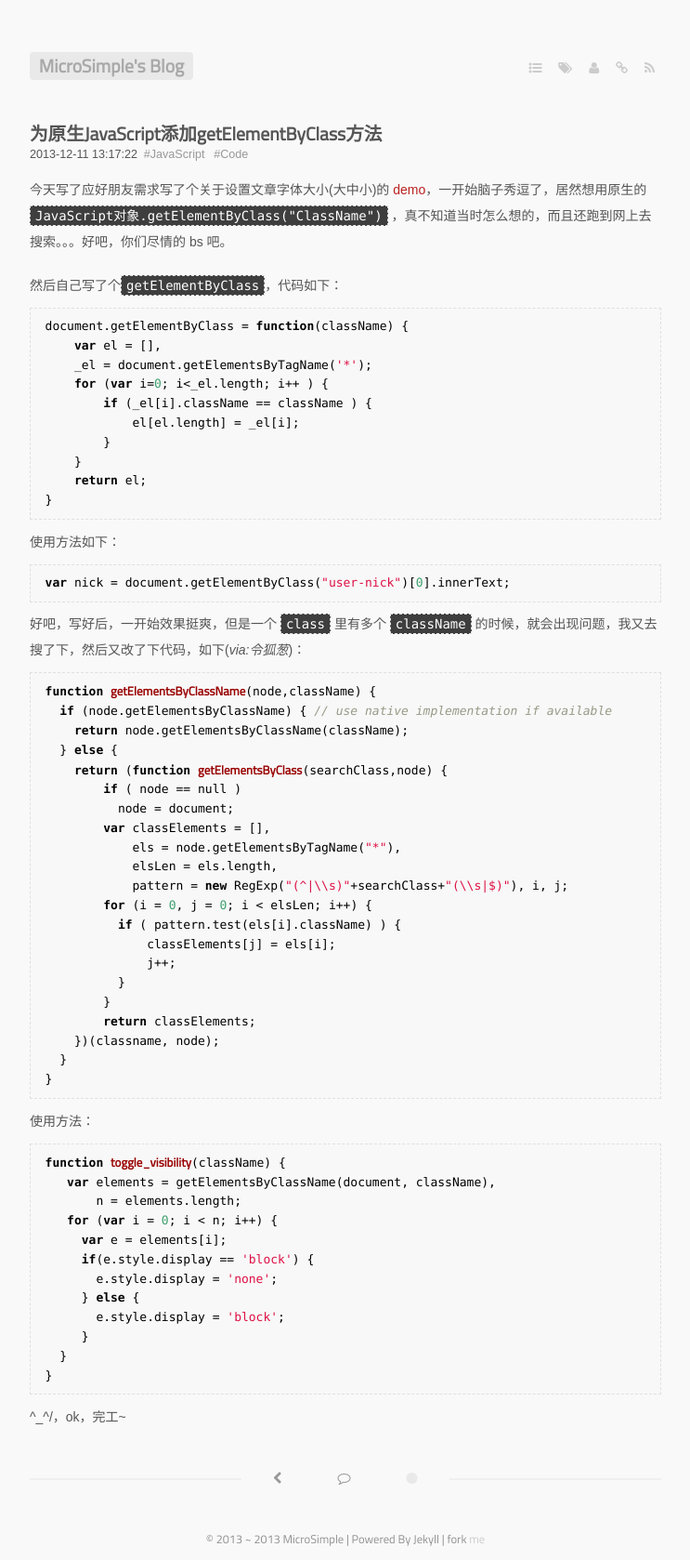
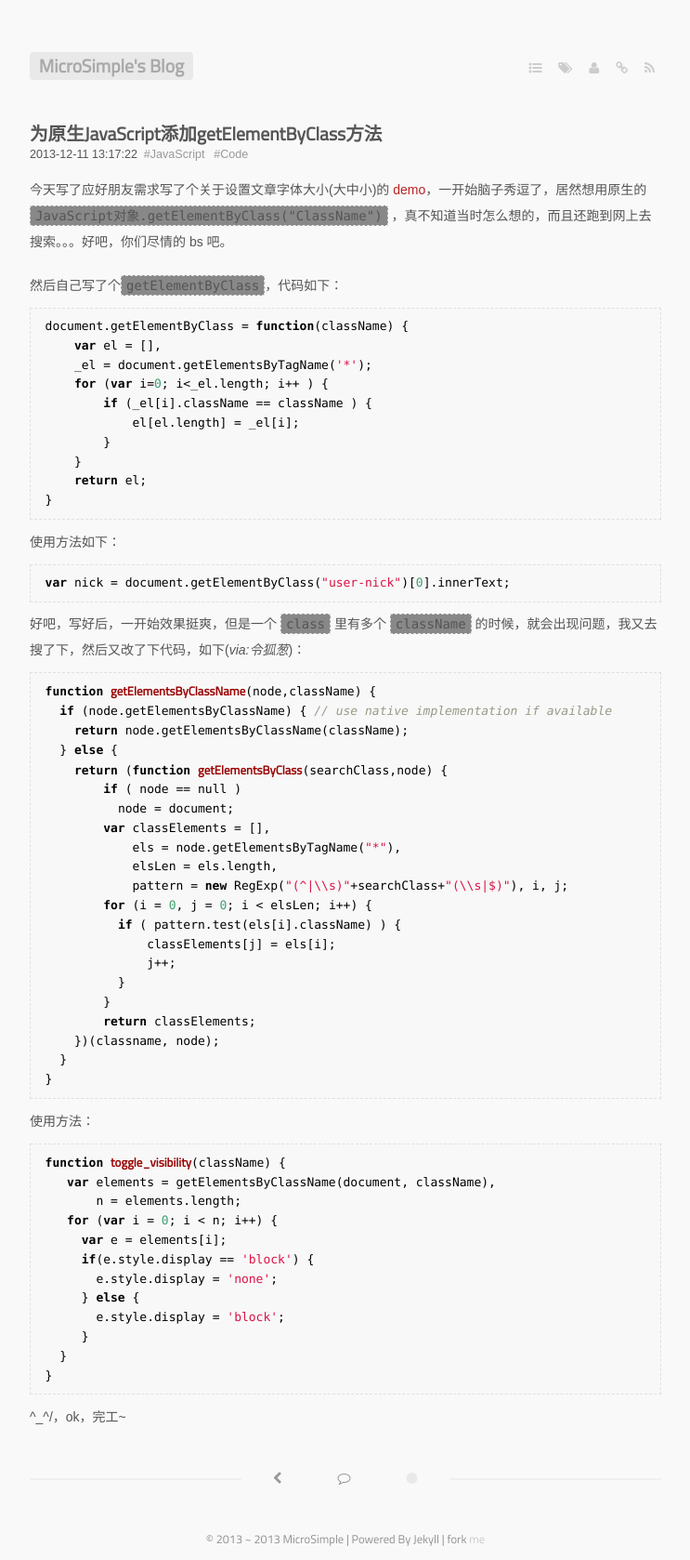
Before and after one commit to antwork/microsimple.github.com, a Jekyll site: the page built from _posts/2013-12-11-javascript-plus.markdown, in a window 1280 px wide. Shown: the whole page at 93% size, without its empty margins (268-1011 px from the left). Built offline with Jekyll 4.4.1, drawn with Linux system fonts in a browser that asks for light colours; some web fonts are replaced; Markdown is read by kramdown in place of the engine named in the settings.

Commit message:
update code color

```diff
--- a/media/css/style.css
+++ b/media/css/style.css
@@ -47,7 +47,7 @@
     color: #dd1144; }
 
 blockquote, pre code {
-  background-color: #3e3e3e;
+  background-color: #888;
   padding: 0 1em;
   border: 1px dashed #eee !important;
   border-color: #e0e0e0 !important;
@@ -55,17 +55,15 @@
   font-family: "Consolas", monospace;
   line-height: 1.6;
   display: block;
-  overflow: auto;
-  color:#fff}
+  overflow: auto; }
 blockquote a{
   color:yellow !important;
 }
 code {
-  background-color: #3e3e3e;
+  background-color: #888;
   padding: 2px 5px;
   border: 1px dashed #e0e0e0;
-  font-family: "Consolas", monospace;
-  color:#fff}
+  font-family: "Consolas", monospace;}
 
 h1, h2 {
   font-size: 1.4em; }
```
